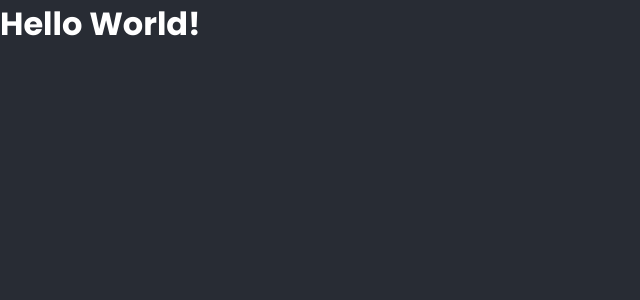
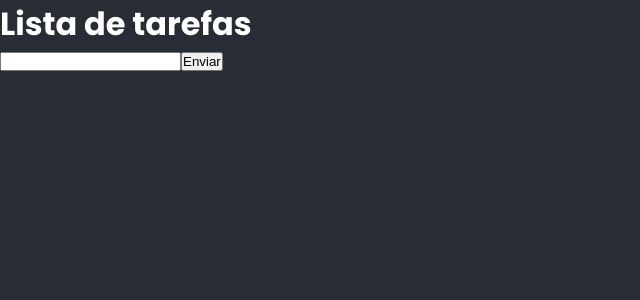
Before and after one commit to JuniorPaula/todolist, a React (Create React App) app: page / in a window 1280 px wide. Shown: the top 300 px of the page, without its empty margins (0-640 px from the left). Built offline with nearby package versions, Linux system fonts and the light colour scheme.

Commit message:
created component Main

```diff
--- a/src/App.js
+++ b/src/App.js
@@ -1,6 +1,9 @@
 import React from 'react';
+import Main from './components/Main';
+
 import './App.css';
 
+/** componentes sem estado - exportam uma função */
 export default function App() {
-  return <h1>Hello World!</h1>;
+  return <Main />;
 }
--- /dev/null
+++ b/src/components/Main.js
@@ -0,0 +1,32 @@
+import React, { Component } from 'react';
+
+/** componentes com estado - exportam uma class */
+export default class Main extends Component {
+  /** método responsável por mudar o estado */
+  state = {
+    newTask: '',
+  }
+
+  /** método responsável por capturar a mudaça no input */
+  handleChange = (e) => {
+    this.setState({
+      newTask: e.target.value,
+    });
+  }
+
+  /** método responsável por renderizar o jsx */
+  render() {
+    const { newTask } = this.state;
+
+    return (
+      <div className="main">
+        <h1>Lista de tarefas</h1>
+
+        <form action="#">
+          <input onChange={this.handleChange} type="text" />
+          <button type="submit">Enviar</button>
+        </form>
+      </div>
+    );
+  }
+}
```
Also changed, not shown: .eslintrc.js.
